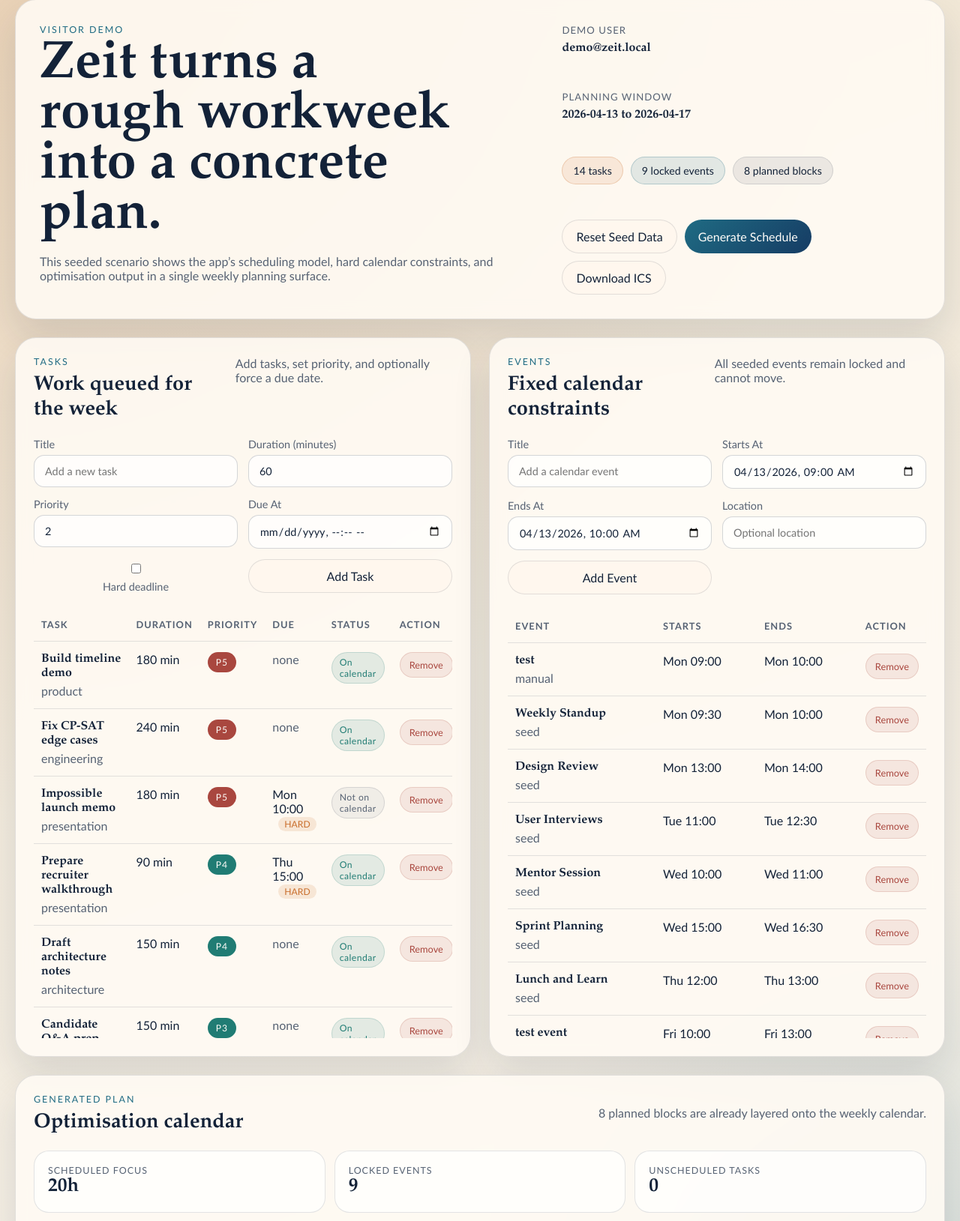
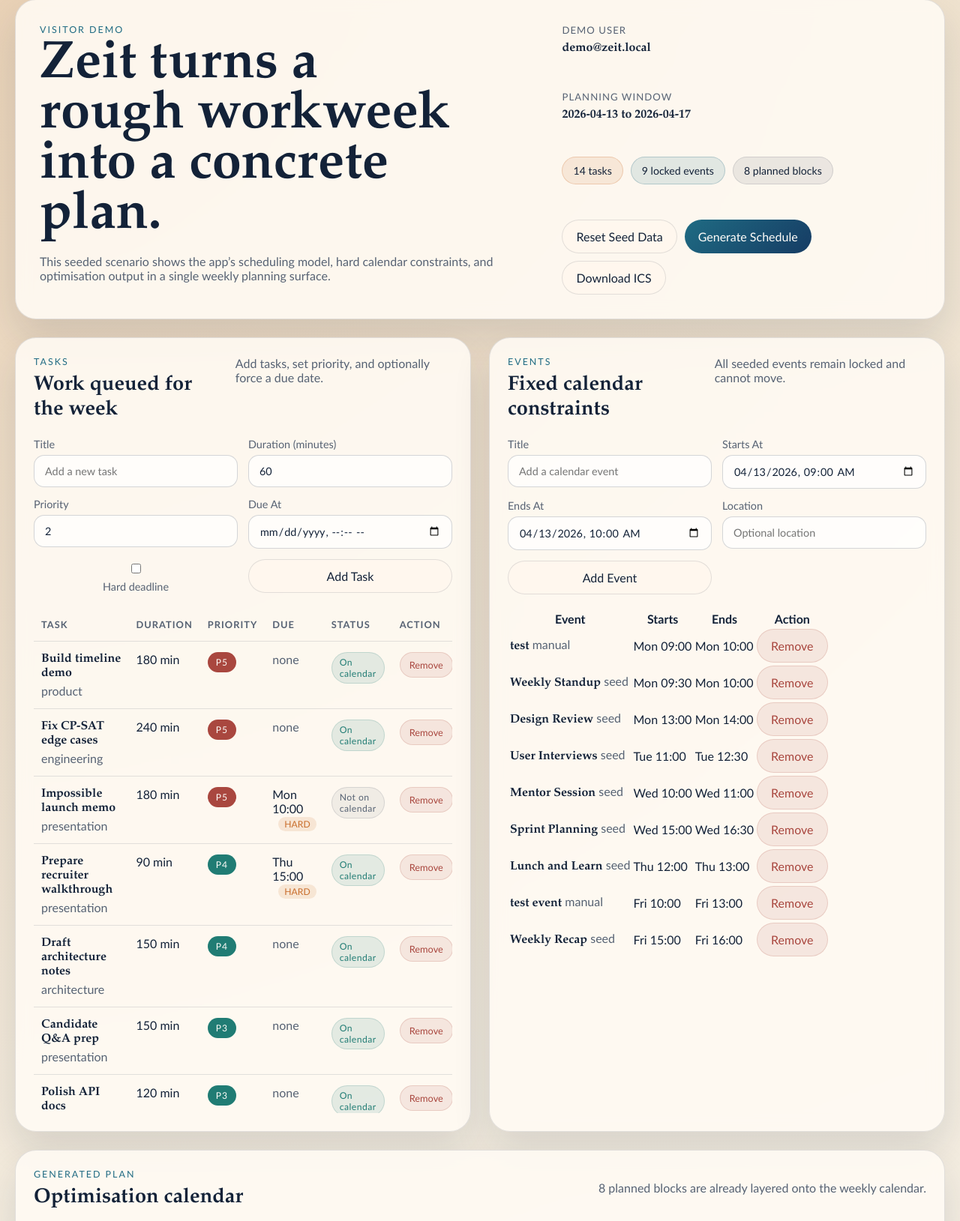
Before and after one commit to alexandre-sdd/zeit-project, a FastAPI app: page / in a window 1280 px wide. Shown: the part 37-1666 px from the top of the page at 75% size. Run offline with FastAPI, Linux system fonts and the light colour scheme; data comes from the database, SQL or seed files in the repository.

Commit message:
Right scroll math the pother scroll style and bigger boxes

```diff
--- a/app/static/demo.css
+++ b/app/static/demo.css
@@ -185,7 +185,7 @@ textarea {
 }
 
 .top-panels > .panel {
-  height: clamp(720px, 84vh, 960px);
+  height: clamp(800px, 92vh, 1060px);
 }
 
 .bottom-panels {
@@ -211,7 +211,14 @@ textarea {
   overflow: hidden;
 }
 
-.top-panels .panel:not(.tasks-panel) {
+.constraints-panel {
+  display: flex;
+  flex-direction: column;
+  min-height: 0;
+  overflow: hidden;
+}
+
+.top-panels .panel:not(.tasks-panel):not(.constraints-panel) {
   display: flex;
   flex-direction: column;
 }
@@ -276,6 +283,8 @@ textarea {
 }
 
 .tasks-panel .table-wrap {
+.tasks-panel .table-wrap,
+.constraints-panel .table-wrap {
   flex: 1;
   min-height: 0;
   overflow-y: auto;
@@ -284,22 +293,26 @@ textarea {
   scrollbar-color: var(--scrollbar-thumb) var(--scrollbar-track);
 }
 
-.tasks-panel .table-wrap::-webkit-scrollbar {
+.tasks-panel .table-wrap::-webkit-scrollbar,
+.constraints-panel .table-wrap::-webkit-scrollbar {
   width: 10px;
 }
 
-.tasks-panel .table-wrap::-webkit-scrollbar-track {
+.tasks-panel .table-wrap::-webkit-scrollbar-track,
+.constraints-panel .table-wrap::-webkit-scrollbar-track {
   background: var(--scrollbar-track);
   border-radius: 999px;
 }
 
-.tasks-panel .table-wrap::-webkit-scrollbar-thumb {
+.tasks-panel .table-wrap::-webkit-scrollbar-thumb,
+.constraints-panel .table-wrap::-webkit-scrollbar-thumb {
   background: var(--scrollbar-thumb);
   border-radius: 999px;
   border: 2px solid rgba(247, 241, 227, 0.9);
 }
 
-.tasks-panel .table-wrap::-webkit-scrollbar-thumb:hover {
+.tasks-panel .table-wrap::-webkit-scrollbar-thumb:hover,
+.constraints-panel .table-wrap::-webkit-scrollbar-thumb:hover {
   background: var(--scrollbar-thumb-hover);
 }
 
--- a/app/templates/index.html
+++ b/app/templates/index.html
@@ -128,7 +128,7 @@
             </div>
           </section>
 
-          <section class="panel">
+          <section class="panel constraints-panel">
             <div class="panel-header">
               <div>
                 <p class="section-label">Events</p>
```
